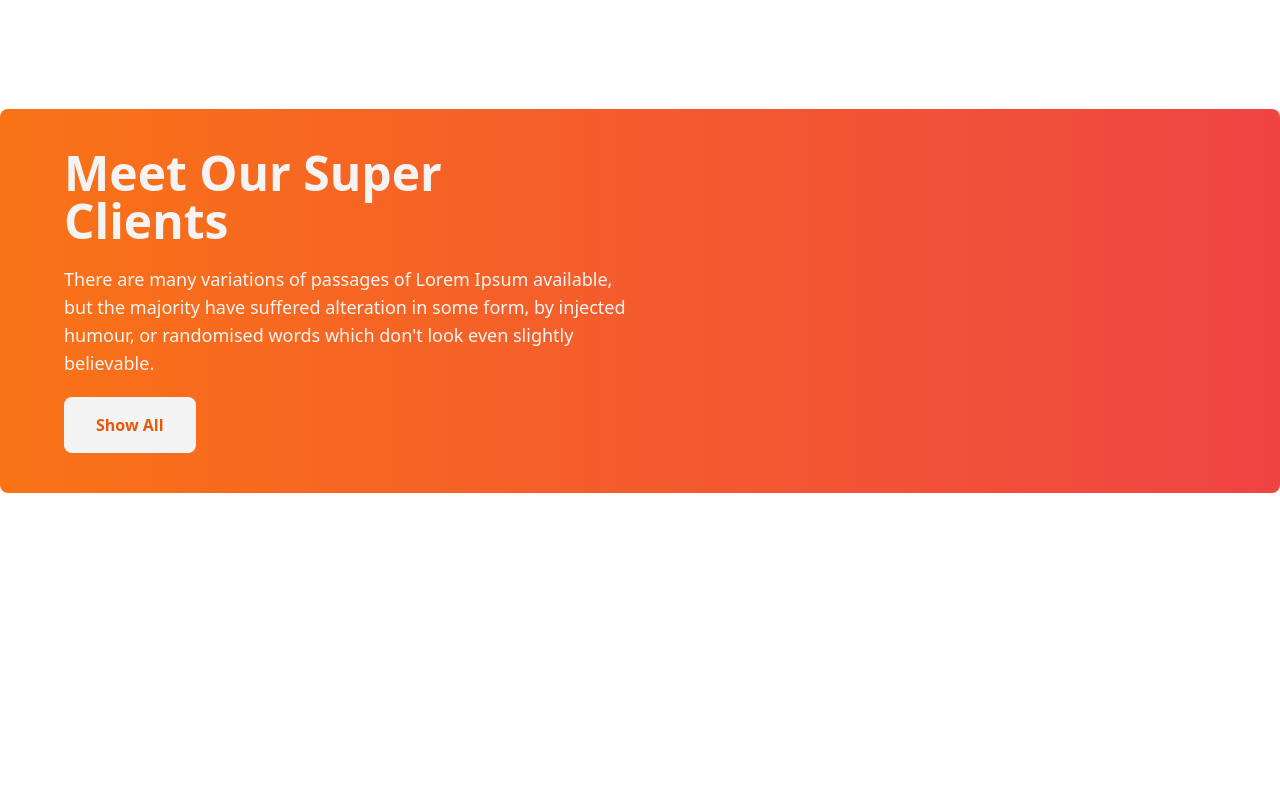
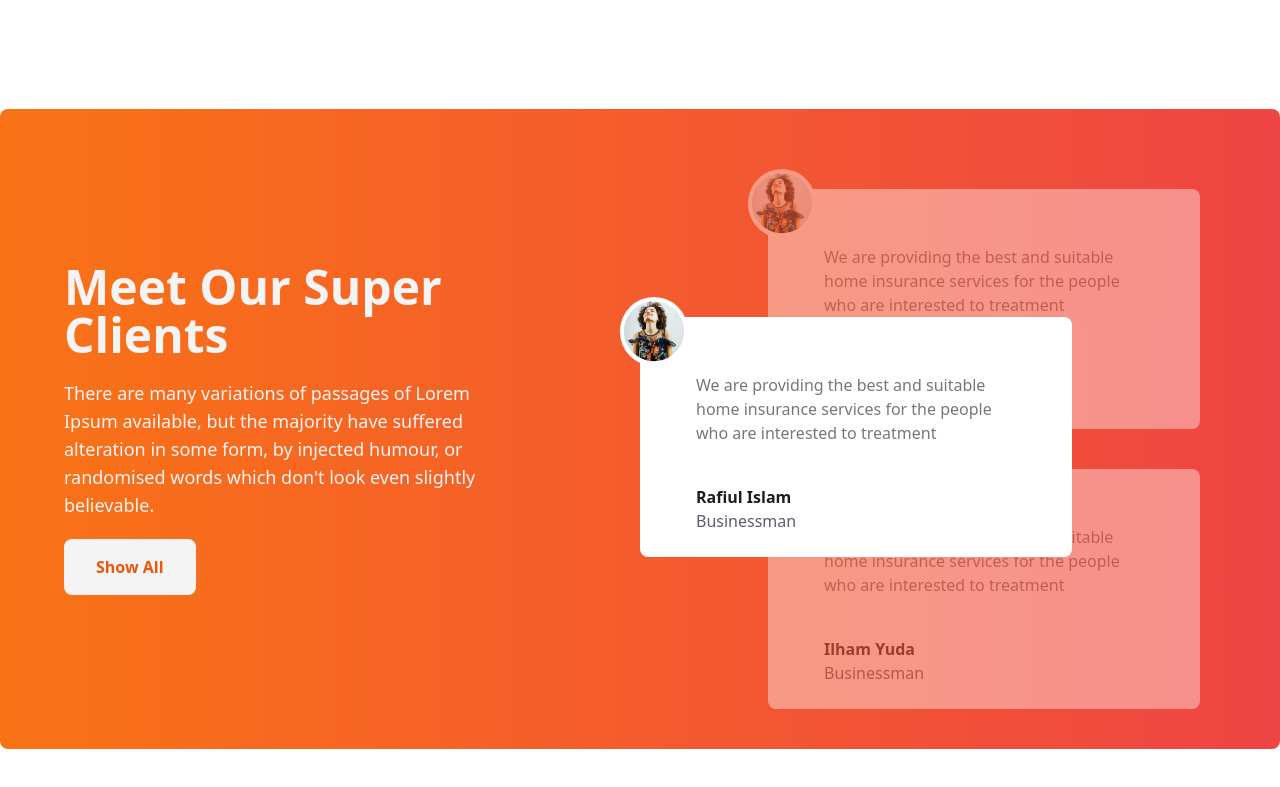
Before and after one commit to Rafiul-Ovi/Tea_House, a plain HTML site: page index.html in a window 1280 px wide. Shown: the part 1706-2493 px from the top of the page. Before the commit the page ends 2295 px from the top, so only its background shows below. Drawn offline with nearby package versions, Linux system fonts and the light colour scheme.

Commit message:
added client section

```diff
--- a/index.html
+++ b/index.html
@@ -223,6 +223,7 @@
           class="bg-gradient-to-r from-orange-500 to-red-500 rounded-lg grid grid-cols-1 lg:grid-cols-2 px-7 md:px-16 my-16 md:my-16 lg:my-24 max-w-screen-xl mx-auto"
         >
           <!-- text -->
+          <div class="flex justify-center items-center overflow-hidden w-4/5">
             <div>
               <h3
                 class="text-[#F4F4F4] text-3xl md:text-5xl lg:text-5xl font-semibold mt-10"
@@ -242,8 +243,72 @@
                 Show All
               </button>
             </div>
+          </div>
           <!-- client review -->
-          <div></div>
+          <div class="relative py-20">
+            <!-- card-1 -->
+            <div class="absolute z-10 top-52">
+              <div
+                class="relative h-60 w-full md:w-3/4 bg-[#FFFFFF] rounded-lg"
+              >
+                <div class="absolute -top-5 -left-5 bg-white rounded-full p-1">
+                  <img src="images/client.png" alt="" />
+                </div>
+                <p
+                  class="text-[#777777] text-base font-medium pt-14 pl-14 pr-14 pb-10"
+                >
+                  We are providing the best and suitable home insurance services
+                  for the people who are interested to treatment
+                </p>
+                <h5 class="text-[#1C1C1C] text-base font-semibold pl-14">
+                  Rafiul Islam
+                </h5>
+                <p class="text-[#5D5A6F] text-base font-medium pl-14">
+                  Businessman
+                </p>
+              </div>
+            </div>
+            <!-- card-2 -->
+            <div
+              class="relative left-6 md:left-32 h-60 w-full md:w-3/4 bg-[#FFFFFF] rounded-lg opacity-40"
+            >
+              <div class="absolute -top-5 -left-5 bg-white rounded-full p-1">
+                <img src="images/client.png" alt="" />
+              </div>
+              <p
+                class="text-[#777777] text-base font-medium pt-14 pl-14 pr-14 pb-10"
+              >
+                We are providing the best and suitable home insurance services
+                for the people who are interested to treatment
+              </p>
+              <h5 class="text-[#1C1C1C] text-base font-semibold pl-14">
+                Ilham Yuda
+              </h5>
+              <p class="text-[#5D5A6F] text-base font-medium pl-14">
+                Businessman
+              </p>
+            </div>
+            <!-- card-3 -->
+            <div
+              class="relative left-6 md:left-32 top-10 h-60 w-full md:w-3/4 bg-[#FFFFFF] rounded-lg opacity-40"
+            >
+              <div class="absolute -top-5 -left-5 bg-white rounded-full p-1">
+                <img src="images/client.png" alt="" />
+              </div>
+              <p
+                class="text-[#777777] text-base font-medium pt-14 pl-14 pr-14 pb-10"
+              >
+                We are providing the best and suitable home insurance services
+                for the people who are interested to treatment
+              </p>
+              <h5 class="text-[#1C1C1C] text-base font-semibold pl-14">
+                Ilham Yuda
+              </h5>
+              <p class="text-[#5D5A6F] text-base font-medium pl-14">
+                Businessman
+              </p>
+            </div>
+          </div>
         </div>
       </section>
     </main>
```
Lines whose indentation alone changed are shown as unchanged.
